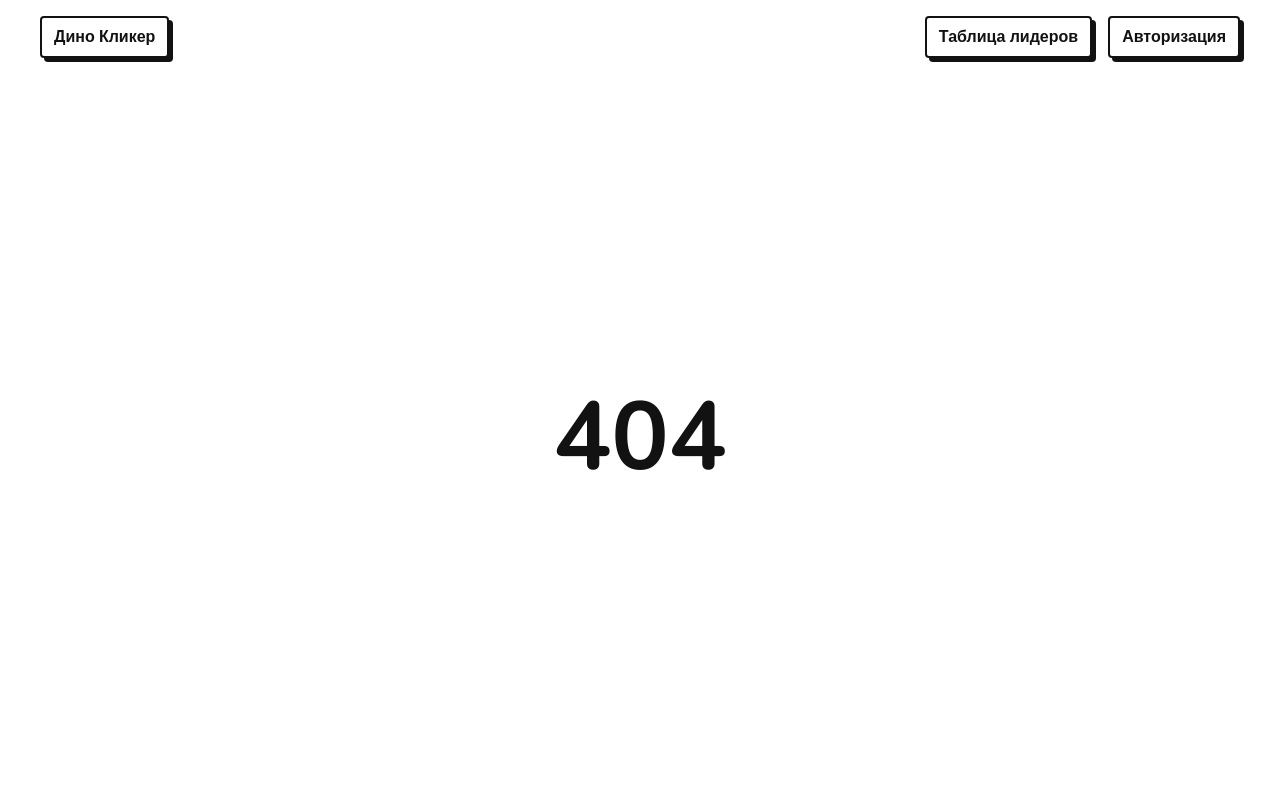
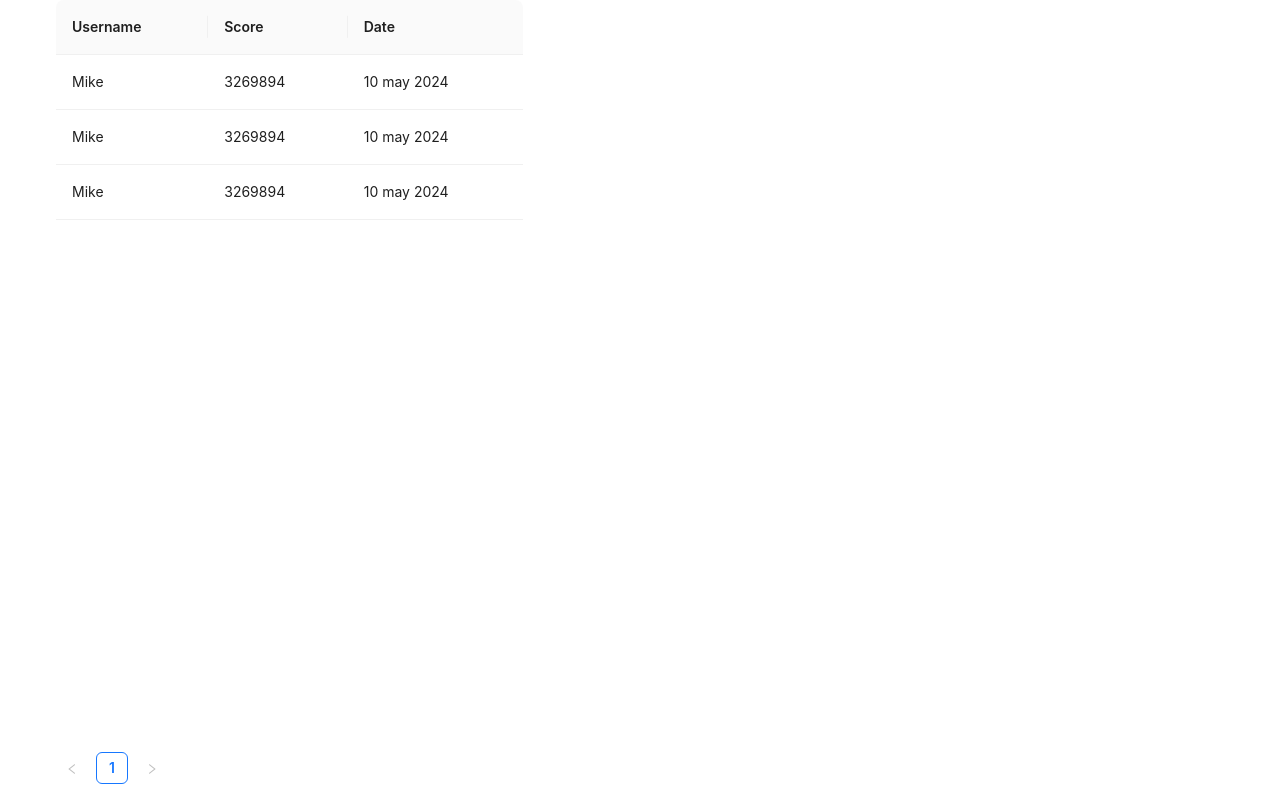
Before and after one commit to Sh1nbatsu/cuddly-invention, a React (Vite) app in the folder packages/client/: page /game/leaderboard in a window 1280 px wide. Before the commit this address had no page. Built offline with nearby package versions, Linux system fonts and the light colour scheme.

Commit message:
feat: created default config for antd

```diff
--- /dev/null
+++ b/packages/client/src/pages/game/leaderboard/Leaderboard.tsx
@@ -0,0 +1,57 @@
+import React from 'react'
+
+import Wrapper from '../../../components/Wrapper'
+import { CustomTable } from './leaderboard.styled'
+
+const Leaderboard = () => {
+  const dataSource = [
+    {
+      key: '1',
+      username: 'Mike',
+      score: 3269894,
+      date: '10 may 2024',
+    },
+    {
+      key: '2',
+      username: 'Mike',
+      score: 3269894,
+      date: '10 may 2024',
+    },
+    {
+      key: '3',
+      username: 'Mike',
+      score: 3269894,
+      date: '10 may 2024',
+    },
+  ]
+
+  const columns = [
+    {
+      title: 'Username',
+      dataIndex: 'username',
+      key: 'username',
+    },
+    {
+      title: 'Score',
+      dataIndex: 'score',
+      key: 'score',
+    },
+    {
+      title: 'Date',
+      dataIndex: 'date',
+      key: 'date',
+    },
+  ]
+
+  // Стилизировал компонент так, что бы таблица занимала левую часть экрана, а правую оставил пустой, т.к. растянутый лидерборд смотрится не очень
+  // При надобности переделаю
+  // Справа можно расположить что навигацию, ссылку на форум, кнопку начать новую игру и т.д.
+
+  return (
+    <Wrapper>
+      <CustomTable dataSource={dataSource} columns={columns} />
+    </Wrapper>
+  )
+}
+
+export default Leaderboard
--- /dev/null
+++ b/packages/client/src/pages/game/leaderboard/leaderboard.styled.ts
@@ -0,0 +1,21 @@
+import { Table as AntTable } from 'antd'
+import styled from 'styled-components'
+
+const CustomTable = styled(AntTable)`
+  &&& {
+    width: 40%;
+  }
+
+  .ant-spin-container {
+    display: flex;
+    flex-direction: column;
+    justify-content: space-between;
+    height: 100vh;
+  }
+
+  .ant-pagination {
+    align-self: flex-start;
+  }
+`
+
+export { CustomTable }
--- a/packages/client/src/router/router.tsx
+++ b/packages/client/src/router/router.tsx
@@ -1,6 +1,7 @@
 import { createBrowserRouter } from 'react-router-dom'
 import HomePage from '@/pages/game/HomePage'
 import NotFoundPage from '@/pages/404/NotFoundPage' // Создадим этот компонент
+import Leaderboard from '@/pages/game/leaderboard/Leaderboard'
 
 const router = createBrowserRouter([
   {
@@ -12,6 +13,11 @@ const router = createBrowserRouter([
     path: '*',
     element: <NotFoundPage />,
   },
+  {
+    path: '/game/leaderboard',
+    element: <Leaderboard />,
+    errorElement: <NotFoundPage />,
+  },
 ])
 
 export default router
--- /dev/null
+++ b/packages/client/src/themes/defaultTheme.ts
@@ -0,0 +1,27 @@
+export const defaultTheme = {
+  token: {
+    borderRadius: 6,
+    colorBgBase: '#fff',
+    colorError: '#ff4d4f',
+    colorInfo: '	#1677ff',
+    colorLink: '#1677ff',
+    colorPrimary: '#1677ff',
+    colorSuccess: '#52c41a',
+    colorTextBase: '#000',
+    colorWarning: '#faad14',
+    controlHeight: 32,
+    fontFamily: 'Inter, sans-serif',
+    fontFamilyCode: 'monospace',
+    fontSize: 14,
+    lineType: 'solid',
+    lineWidth: 1,
+  },
+
+  components: {
+    Button: {},
+    Input: {},
+  },
+}
+
+// Пример создания темы
+// Для проверки можно перейти на /game/leaderboard, и поменять colorBgBase на #000
```
Also changed, not shown: packages/client/src/main.tsx (+8 -3 lines).
